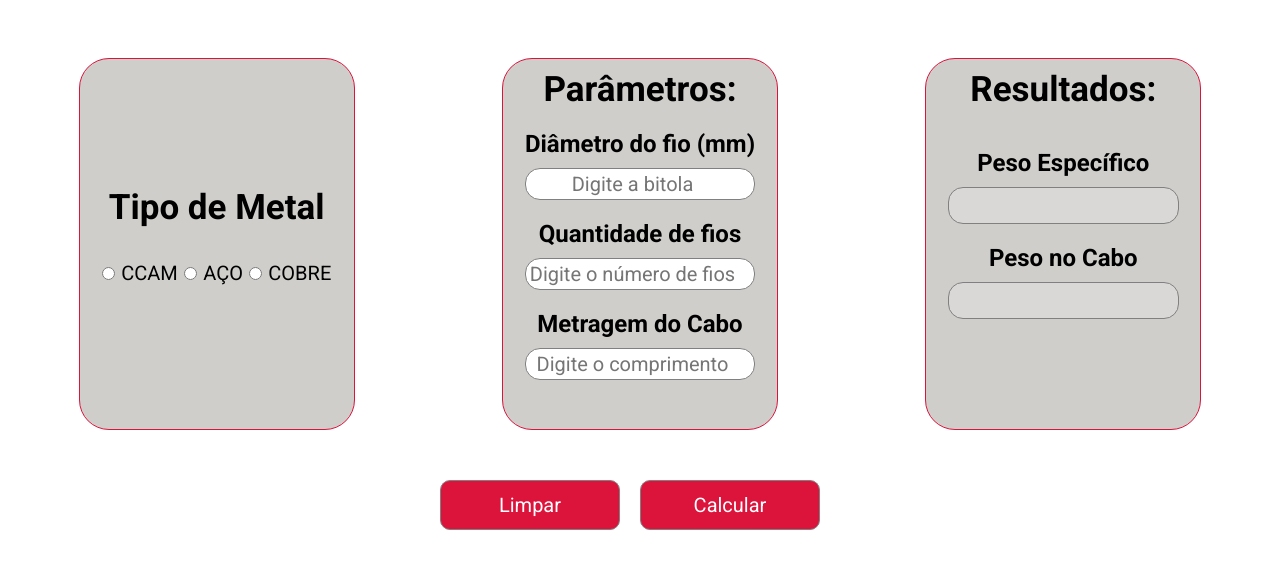
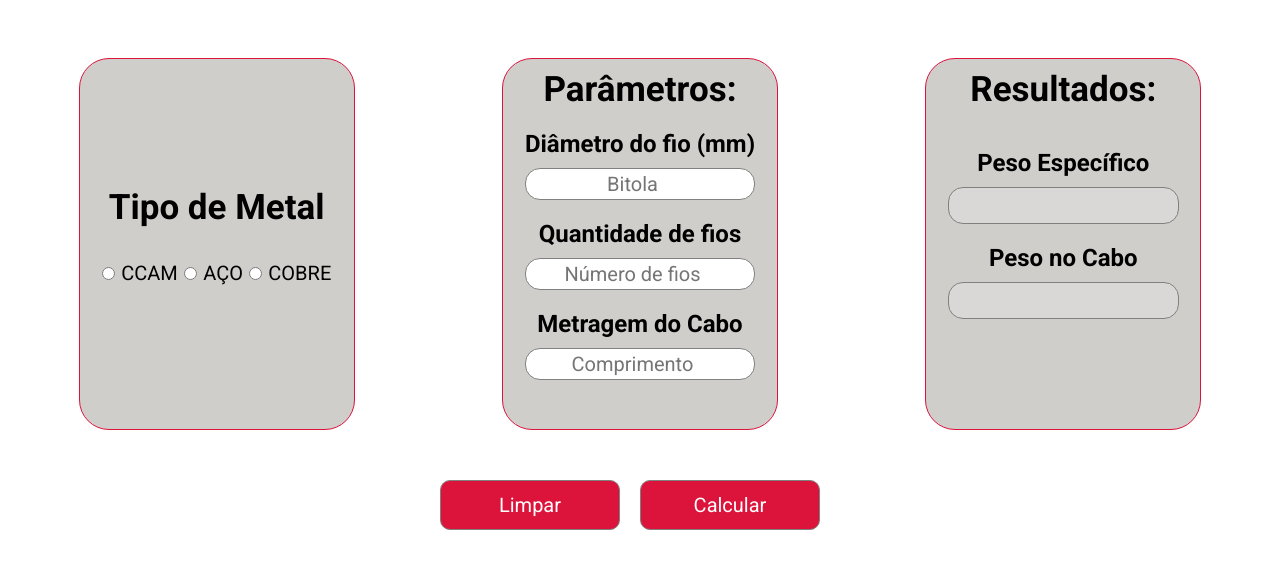
Before and after one commit to ribeiroAllison/peso-especifico, a plain HTML site: page index.html in a window 1280 px wide. Shown: the part 135-704 px from the top of the page. Drawn offline with Linux system fonts and the light colour scheme.

Commit message:
return onclick attribute to HTML to fix bug, change placeholders

```diff
--- a/density-calculator.js
+++ b/density-calculator.js
@@ -81,5 +81,3 @@ const pesoRolo = () => {
     let peso = (pesoEspecifico * qtdFios * metragem)/1000;
     document.getElementById('pesoCabo').value = `${peso.toFixed(4)} Kg por rolo`;
 }
-
-document.getElementById('calculate').addEventListener('click', getVariables, calculaEspec, pesoRolo);
--- a/index.html
+++ b/index.html
@@ -33,13 +33,13 @@
         <form class="card numbers">
             <h1>Parâmetros:</h1>
             <h2>Diâmetro do fio (mm)</h2>
-            <input type="number" id="diameter" placeholder="Digite a bitola">
+            <input type="number" id="diameter" placeholder="Bitola">
 
             <h2>Quantidade de fios</h2>
-            <input type="number" id="wires" placeholder="Digite o número de fios">
+            <input type="number" id="wires" placeholder="Número de fios">
 
             <h2>Metragem do Cabo</h2>
-            <input type="number" id="metro" placeholder="Digite o comprimento">
+            <input type="number" id="metro" placeholder="Comprimento">
 
 
         </form>
@@ -59,7 +59,7 @@
 
     <div id="buttons">
         <button id="erase">Limpar</button>
-        <button id="calculate">Calcular</button>
+        <button id="calculate" onclick="getVariables(); calculaEspec(); pesoRolo()">Calcular</button>
     </div>
 
     <script src="./density-calculator.js"></script>
```
Also changed, not shown: resources/css/style.css (line endings or trailing spaces).
